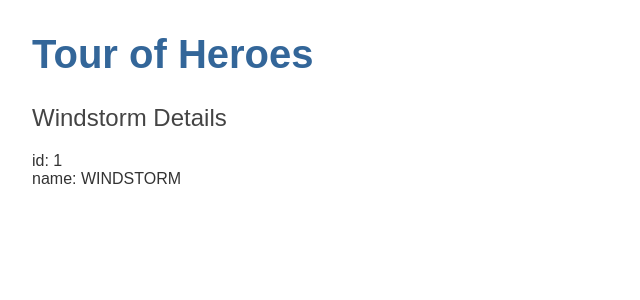
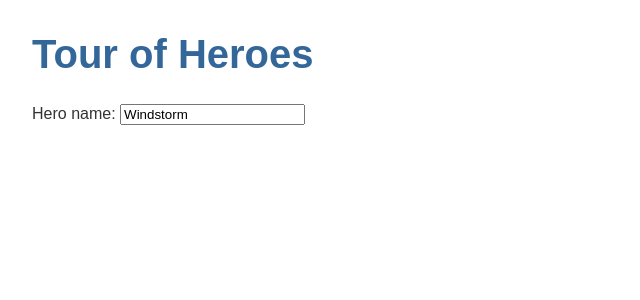
Before and after one commit to dazacher/angular-tour-of-hereos, an Angular app: page / in a window 1280 px wide. Shown: the top 300 px of the page, without its empty margins (0-640 px from the left). Built offline with nearby package versions, Linux system fonts and the light colour scheme.

Commit message:
Had to import the FormsModule to make the ngModel two way databinding syntax to work.

```diff
--- a/src/app/app.module.ts
+++ b/src/app/app.module.ts
@@ -3,6 +3,7 @@
 
 import { AppComponent } from './app.component';
 import { HeroesComponent } from './heroes/heroes.component';
+import { FormsModule } from '@angular/forms'; //<--ngModel lives here -->
 
 @NgModule({
   declarations: [
@@ -10,7 +11,8 @@
     HeroesComponent
   ],
   imports: [
-    BrowserModule
+    BrowserModule,
+    FormsModule
   ],
   providers: [],
   bootstrap: [AppComponent]
--- a/src/app/heroes/heroes.component.html
+++ b/src/app/heroes/heroes.component.html
@@ -1,3 +1,4 @@
-<h2>{{ hero.name }} Details</h2>
-<div><span>id: </span>{{ hero.id}}</div>
-<div><span>name: </span>{{ hero.name | uppercase }}</div>
+<div>
+    <label for="name">Hero name: </label>
+    <input id="name" [(ngModel)]="hero.name" placeholder="name">
+</div>
```
